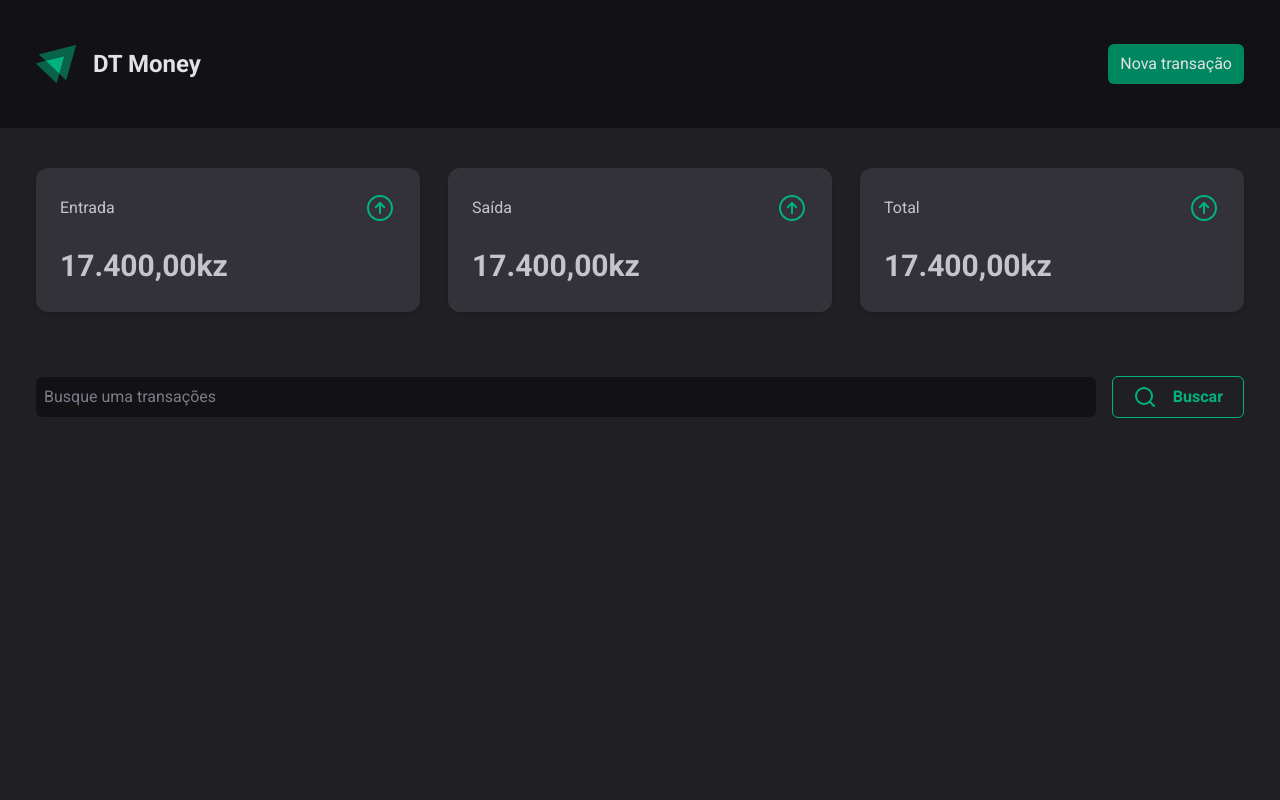
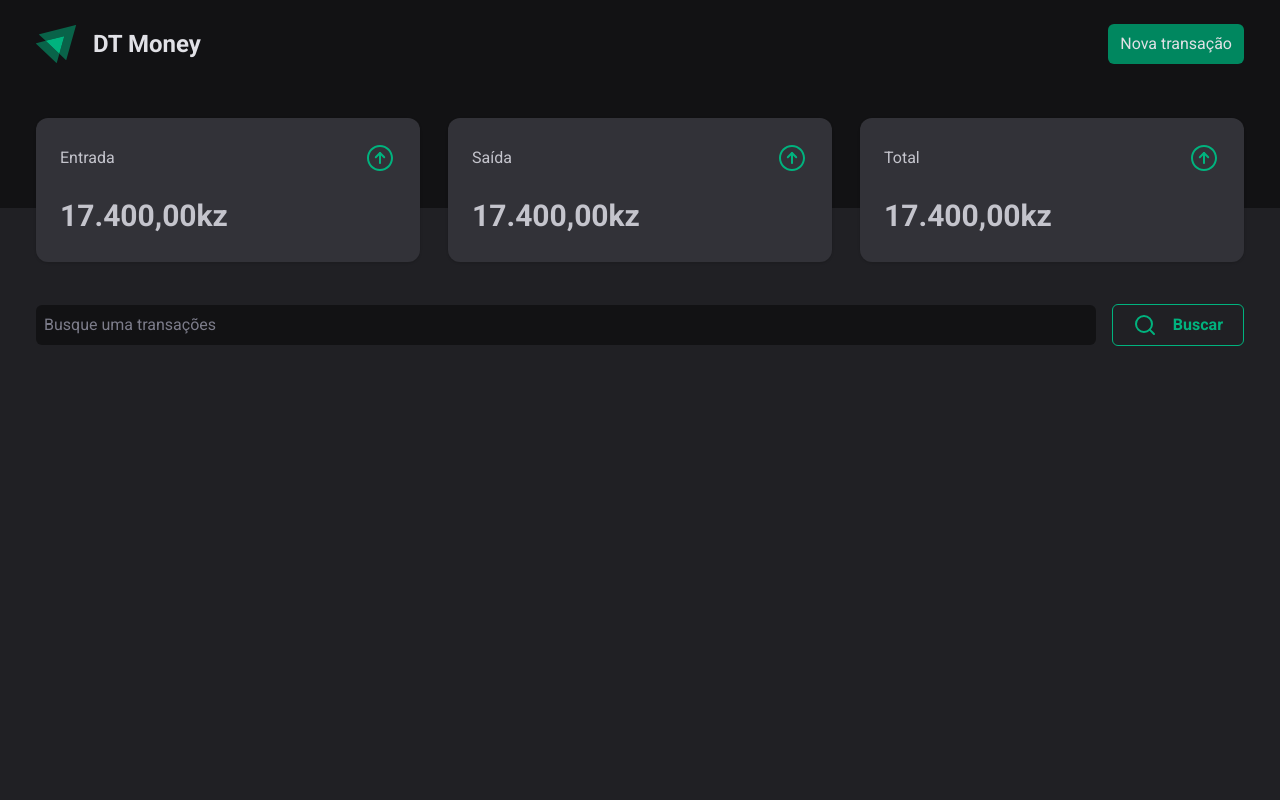
Before and after one commit to EdsonGaspar/ignite, a React (Vite) app in the folder dtmoney/: page / in a window 1280 px wide. Shown: the top 800 px of the page. Built offline with nearby package versions, Linux system fonts and the light colour scheme.

Commit message:
Fix: Ajustando a posição do card

```diff
--- a/dtmoney/src/components/dashboard/index.tsx
+++ b/dtmoney/src/components/dashboard/index.tsx
@@ -14,9 +14,9 @@ export function Dashboar() {
   }, []);
 
   return (
-    <div className="bg-[#202024] h-screen">
-      <section className="max-w-7xl m-auto px-9">
-        <div className="flex items-center justify-between pt-10">
+    <div className="bg-[#202024] h-screen ">
+      <section className="max-w-7xl m-auto px-9 relative">
+        <div className="flex items-center pt-10 gap-7 absolute top-[-130px] left-9 ">
           {titleCard.map((title) => (
             <Summary key={title.titleCard} titleCard={title.titleCard} />
           ))}
--- a/dtmoney/src/components/header/index.tsx
+++ b/dtmoney/src/components/header/index.tsx
@@ -2,7 +2,7 @@ import logoDtmoney from "../../assets/favicon.svg";
 
 export function Header() {
   return (
-    <header className="bg-[#121214] text-[#E1E1E6] h-32 flex items-center ">
+    <header className="bg-[#121214] text-[#E1E1E6] pt-6 pb-36  flex  ">
       <nav className="max-w-7xl flex justify-between items-center w-full m-auto px-9">
         <div className="flex items-center gap-4">
           <img src={logoDtmoney} alt="Logo da App" />
--- a/dtmoney/src/components/search/index.tsx
+++ b/dtmoney/src/components/search/index.tsx
@@ -2,11 +2,11 @@ import { SearchIcon } from "lucide-react";
 
 export function Search() {
   return (
-    <section className="flex items-center justify-center pt-16 gap-4">
+    <section className="flex items-center justify-center pt-24 gap-4 ">
       <input
         type="text"
         placeholder="Busque uma transações"
-        className="flex-1 rounded-md p-2 bg-[#121214] placeholder:text-[#7C7C8A]"
+        className="flex-1 rounded-md p-2 bg-[#121214] placeholder:text-[#7C7C8A] text-[#7C7C8A] border-none outline-none"
       />
       <button className="flex py-2 px-5 border border-[#00B37E] rounded-md gap-4 items-center">
         <SearchIcon className="text-[#00B37E]" />
```
